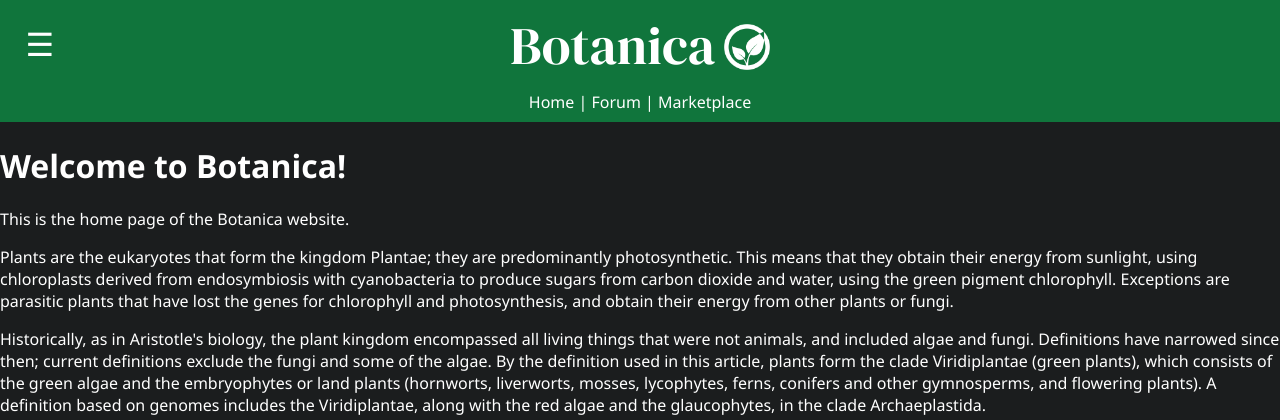
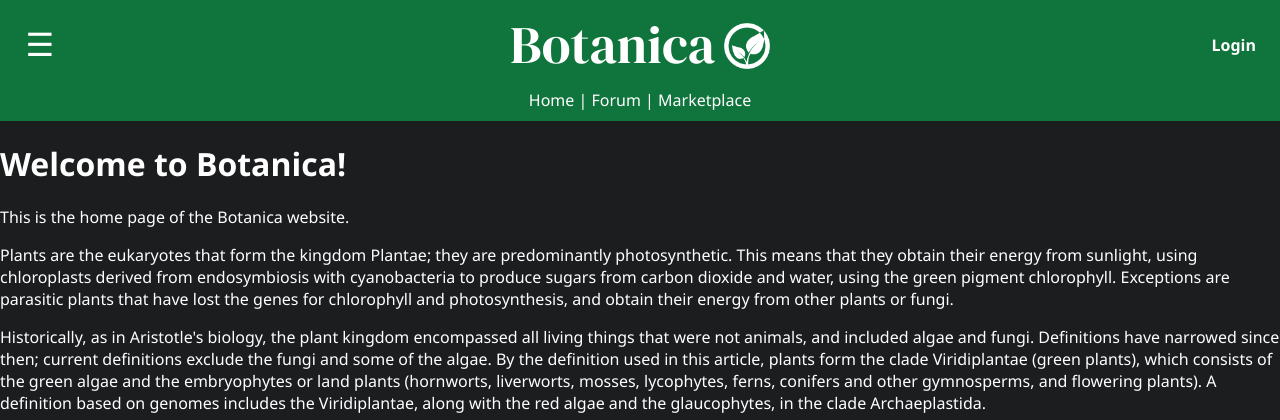
Before and after one commit to tuzicomet/Botanica, a Flask app: page / in a window 1280 px wide. Shown: the top 420 px of the page. Run offline with Flask 3, Linux system fonts and the light colour scheme.

Commit message:
Added a login button to the regular header
Had to change the regular header so that it is now a flexbox made of three thirds, where the centre part has the logo, and the right/last part has the login button. Old code adjusted to fit this.

```diff
--- a/app/static/css/style.css
+++ b/app/static/css/style.css
@@ -30,9 +30,6 @@ a:hover {
 
 /* Additional styles for the regular header */
 .Header {
-    /* Add styles specific to the regular header, including the DM Serif Display font */
-    font-family: 'DM Serif Display', serif;
-    font-size: 1.1em;
     padding: 0.5em;
     margin: 0; /* Remove margin to ensure full-width */
     /* The following are used so that the Botanica text and the logo are centered together */
@@ -54,6 +51,49 @@ a:hover {
     height: auto; /* Maintain aspect ratio */
     margin-left: 0.3em; /* Adjust the spacing between the logo and text */
     vertical-align: text-bottom; /* vertically align the icon more with the text */
+}
+
+/* The first/left third of the regular header flexbox */
+.regular-header-third {
+    flex: 1 1 33%;  /* flex-grow: 1, flex-shrink: 1, flex-basis: 33% */
+    display: flex;
+    justify-content: flex-start; /* put at the start of the flexbox */
+    align-items: center;
+  }
+
+/*
+The logo part (text+icon) of the regular header flexbox
+aka the second/center third of the regular header
+*/
+.header-logo {
+    flex: 1 1 33%; /* flex-grow: 1, flex-shrink: 1, flex-basis: 33% */
+    display: flex;
+    justify-content: center; /* put at the middle of the flexbox */
+    align-items: center;
+    /* Add styles specific to the regular header logo */
+    font-family: 'DM Serif Display', serif;
+    font-size: 1.1em;
+}
+
+/*
+    The login button on the regular header flexbox
+    aka the last/right third of the regular header
+*/
+.login-button {
+    flex: 1 1 33%; /* flex-grow: 1, flex-shrink: 1, flex-basis: 33% */
+    display: flex;
+    justify-content: flex-end; /* put at the end of the flexbox */
+    align-items: center;
+    font-weight: bold;
+}
+
+/* styling for the text on the login-button */
+.login-text {
+    /*
+        adding padding directly to login-button affects the entire flexbox,
+        so I am avoiding that by applying it here
+    */
+    padding-right: 1em;
 }
 
 /* styling for the regular navigation bar */
--- a/app/templates/partials/header.html
+++ b/app/templates/partials/header.html
@@ -13,9 +13,26 @@
     <!-- NOTE: This is an HTML entity, alternatively could use an image -->
     <div class="menu-icon">&#9776;</div>
 
+    <div class="regular-header">
         <!-- Regular header (header shown when at top of page) -->
         <div class="Header">
-        <!-- Whole logo (text and icon) is a link to the home page -->
+
+            <!-- First third of the regular header-->
+            <div class="regular-header-third">
+                <!--
+                    Currently empty space.
+                    The point of this is that I am separating the regular header into three
+                    different sections, using flexbox. This is the space which the menu bar
+                    occupies, and the reason that I am not putting the menu bar here (which
+                    is a viable option if I want to do that later), is that I want the menu bar
+                    to also be in the minimised header, so it needs to not be part of the
+                    regular header (if I did that I would need a separate menu bar for that)
+                -->
+            </div>
+
+            <!-- The logo (text+icon) for the regular header -->
+            <div class="header-logo">
+                <!-- Whole logo is a link to the home page -->
                 <a href="{{ url_for('home') }}">
 
                     <span class="logo-text">Botanica</span> <!--Text part of the logo-->
@@ -24,6 +41,18 @@
                         alt="Botanica logo", class="logo-icon"> <!--icon part of the logo-->
 
                 </a>
+            </div>
+
+            <!-- Link to the login page -->
+            <span class="login-button">
+                <div class="login-text">
+                    <a href="{{ url_for('login') }}">
+                        Login
+                    </a>
+                </div>
+            </span>
+
+        </div>
     </div>
 
     <!-- When scrolling down from the top, the header will be reduced to a minimised header bar-->
```
Lines whose indentation alone changed are shown as unchanged.
